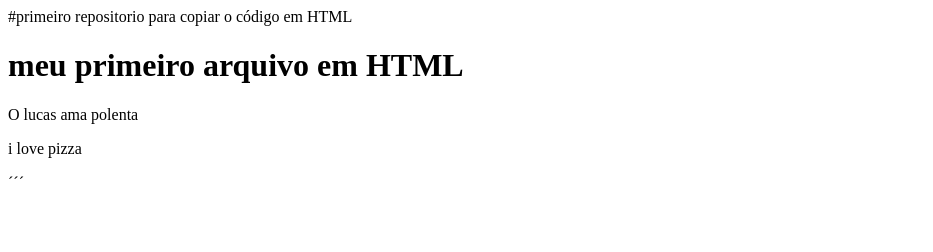
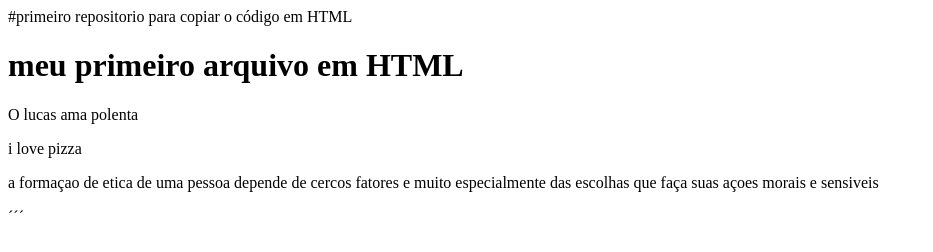
Before and after one commit to jabiraficabafa/Primeiro-repositorio, a plain HTML site: page index.html in a window 1280 px wide. Shown: the whole page, without its empty margins (0-933 px from the left). Drawn offline with Linux system fonts and the light colour scheme.

Commit message:
Update index.html

```diff
--- a/index.html
+++ b/index.html
@@ -6,6 +6,9 @@ para copiar o código em HTML
 
   <p> O lucas ama polenta </b> </p>
 <p> i love pizza </p>
+<p> a formaçao de etica de uma pessoa depende de cercos fatores e muito especialmente das escolhas que faça suas açoes morais e sensiveis </p>
+
+
 </html>
 
 
```
